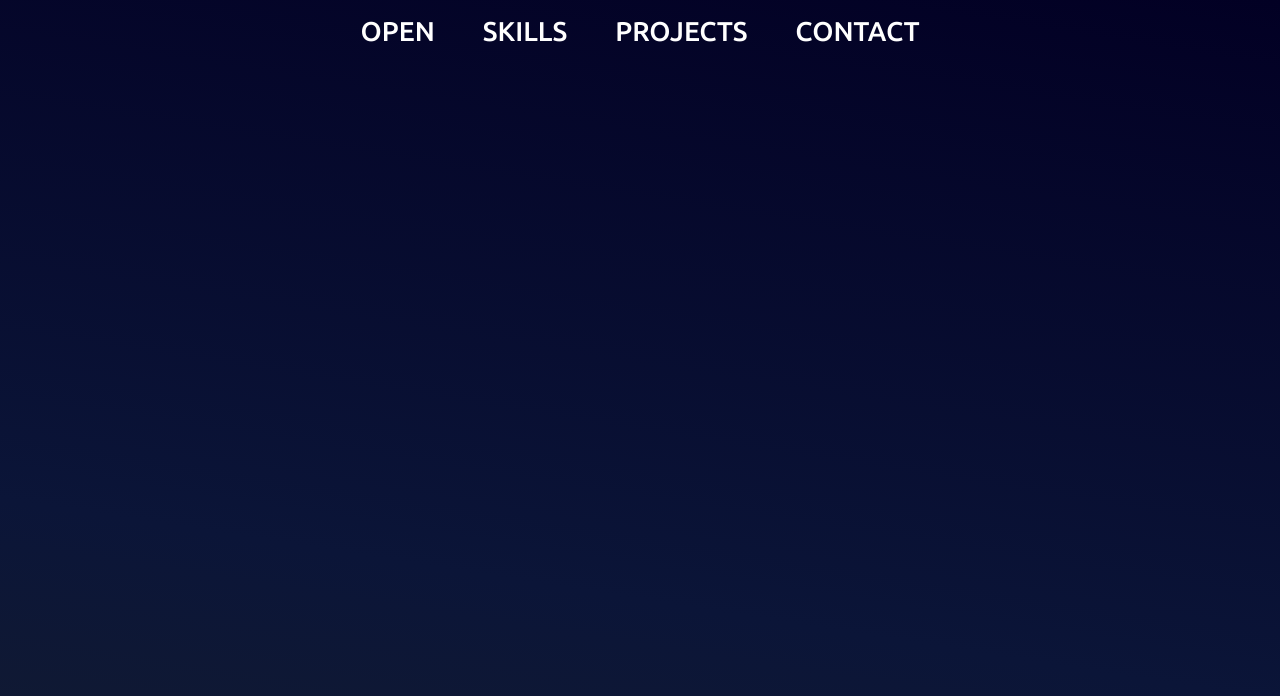
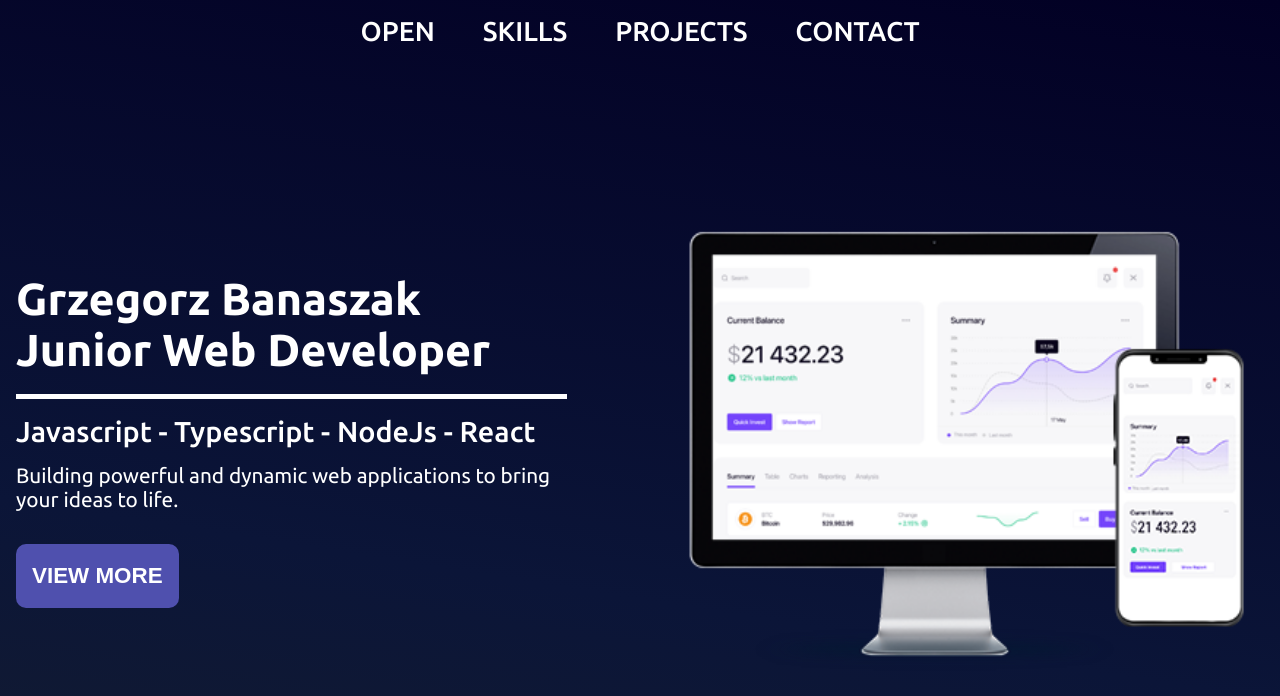
Before and after one commit to GrzegorzBanaszak/my-portfolio, a Next.js app: page / in a window 1280 px wide. Shown: the top 696 px of the page. Built offline with nearby package versions, Linux system fonts and the light colour scheme.

Commit message:
Hero page - desktop

```diff
--- a/components/Hero.tsx
+++ b/components/Hero.tsx
@@ -1,3 +1,4 @@
+import Image from "next/image";
 import React from "react";
 import styles from "../styles/Hero.module.css";
 import Navbar from "./Navbar";
@@ -6,6 +7,25 @@ const Hero = () => {
   return (
     <section className={styles.section}>
       <Navbar />
+      <div className={styles.container}>
+        <article className={styles.article}>
+          <h1>Grzegorz Banaszak Junior Web Developer</h1>
+          <h2>Javascript - Typescript - NodeJs - React</h2>
+          <p>
+            Building powerful and dynamic web applications to bring your ideas
+            to life.
+          </p>
+          <button className={styles.button}>View more</button>
+        </article>
+        <div>
+          <Image
+            width={633}
+            height={600}
+            alt="Hero section monitor and phone"
+            src="/monitor.png"
+          />
+        </div>
+      </div>
     </section>
   );
 };
--- a/styles/Hero.module.css
+++ b/styles/Hero.module.css
@@ -9,3 +9,44 @@
     rgba(18, 27, 49, 1) 100%
   );
 }
+
+.container {
+  display: flex;
+  gap: 4rem;
+  max-width: 1248px;
+  margin: 0 auto;
+  height: calc(100vh - 64px);
+  justify-content: space-between;
+  align-items: center;
+  color: white;
+}
+
+.article h1 {
+  font-size: 2.8rem;
+  margin-bottom: 1rem;
+  padding: 1.2rem 0;
+  border-bottom: 5px solid white;
+}
+
+.article h2 {
+  font-size: 1.8rem;
+  margin: 1rem 0 1rem 0;
+  font-weight: 500;
+}
+
+.article p {
+  font-size: 1.3rem;
+  margin-bottom: 2rem;
+}
+
+.button {
+  background-color: #4f50ae;
+  border: none;
+  padding: 1.2rem 1rem;
+  color: white;
+  font-size: 1.4rem;
+  font-weight: 700;
+  border-radius: 10px;
+  text-transform: uppercase;
+  cursor: pointer;
+}
```
Also changed, not shown: public/monitor.png.
